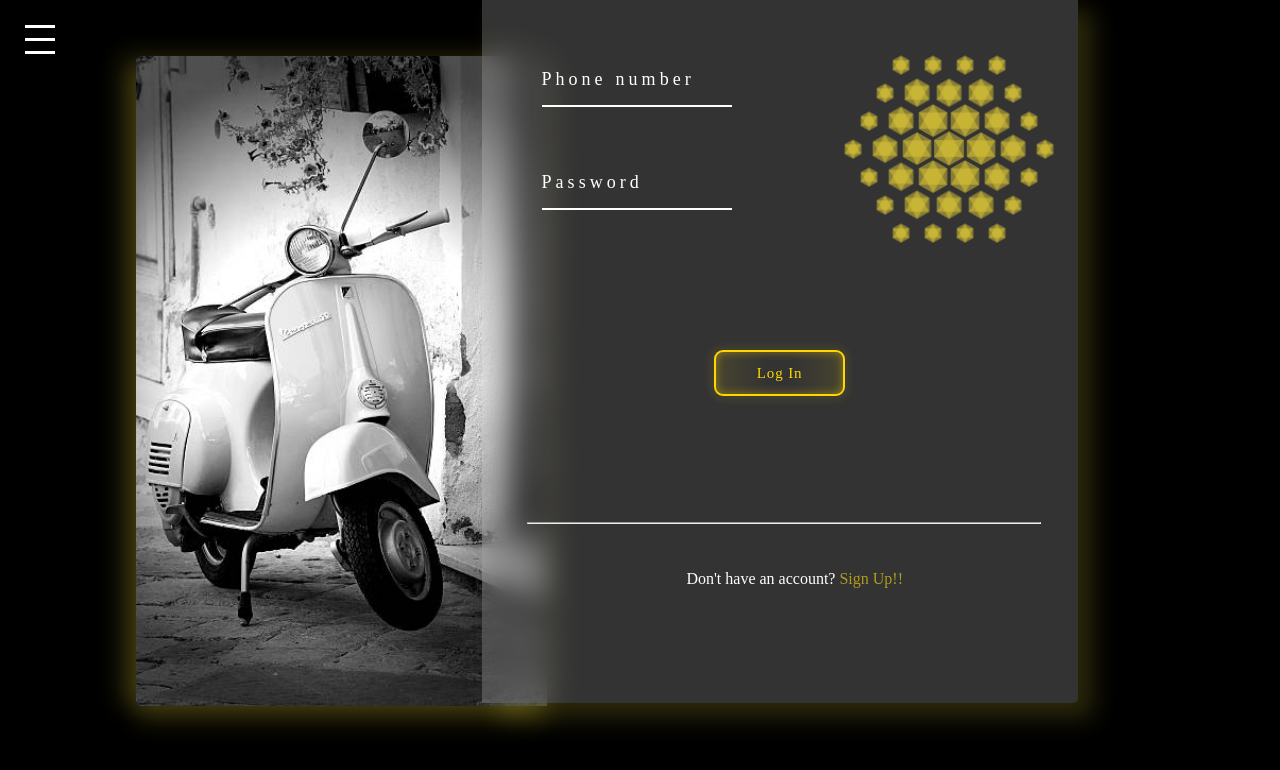
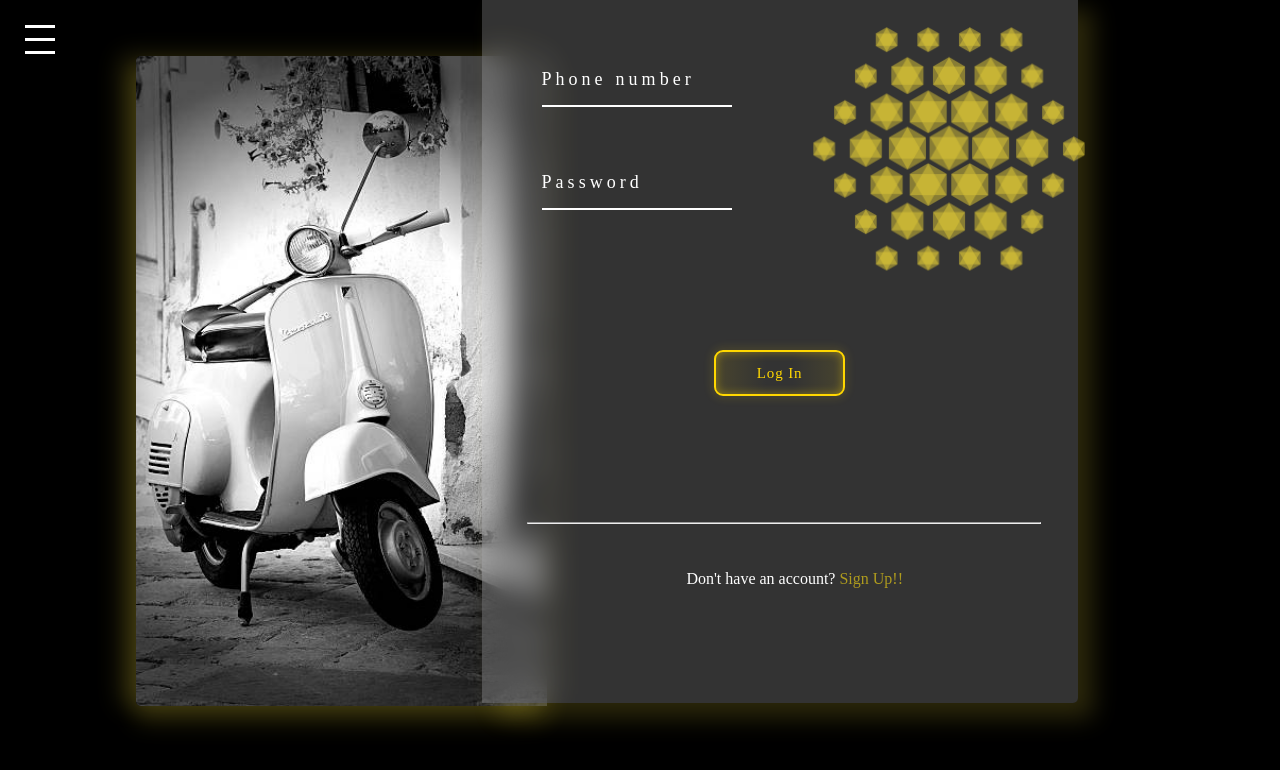
Before and after one commit to nbharathvl9/Velo-Rapido, a plain HTML site: page login.html in a window 1280 px wide. In both pictures the pointer is over the element 948 px from the left and 150 px from the top of the page. Drawn offline with Linux system fonts and the light colour scheme.

Commit message:
pulsing animation enhanced with scale attribute

```diff
--- a/styles/hex.css
+++ b/styles/hex.css
@@ -6,6 +6,11 @@
   margin-left: -100px;
   top: 15%;
   margin-top: -100px;
+  transition: transform 1s ;
+}
+
+.socket:hover{
+  transform: scale(1.3);
 }
 
 .hex-brick {
```
